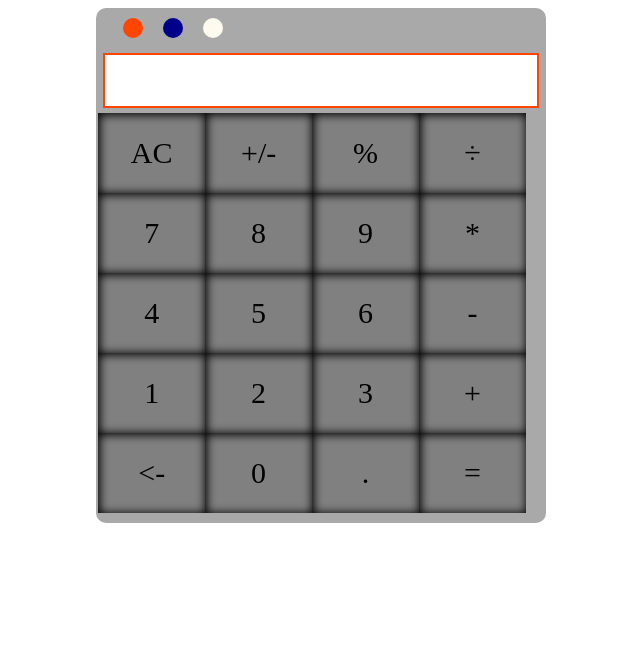
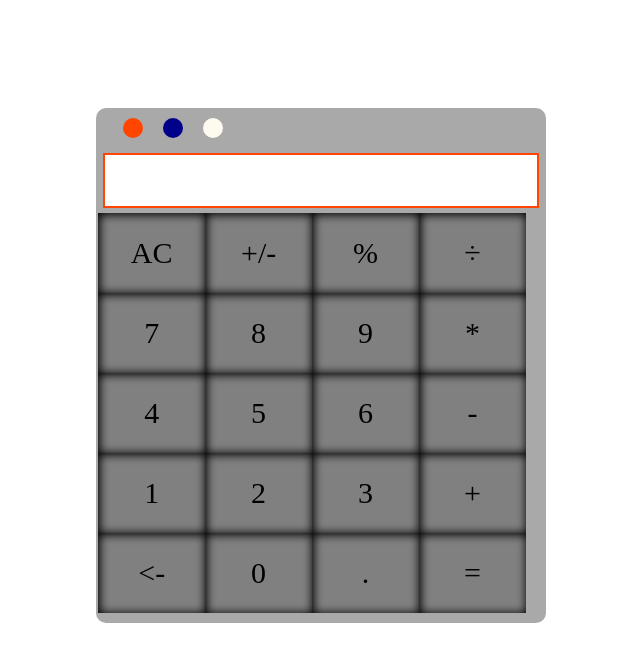
Before and after one commit to wanghanjin/Calculator, a plain HTML site: page index.html in a window 1280 px wide. Shown: the whole page, without its empty margins (319-959 px from the left). Drawn offline with Linux system fonts and the light colour scheme.

Commit message:
Update index.html

```diff
--- a/index.html
+++ b/index.html
@@ -9,6 +9,12 @@
 		<title>whj - 在线计算器</title>
 
 		<style>
+
+body{
+padding:100px;
+
+}
+
 			.outer {
 				width:  450px;
 				height: 515px;
```
